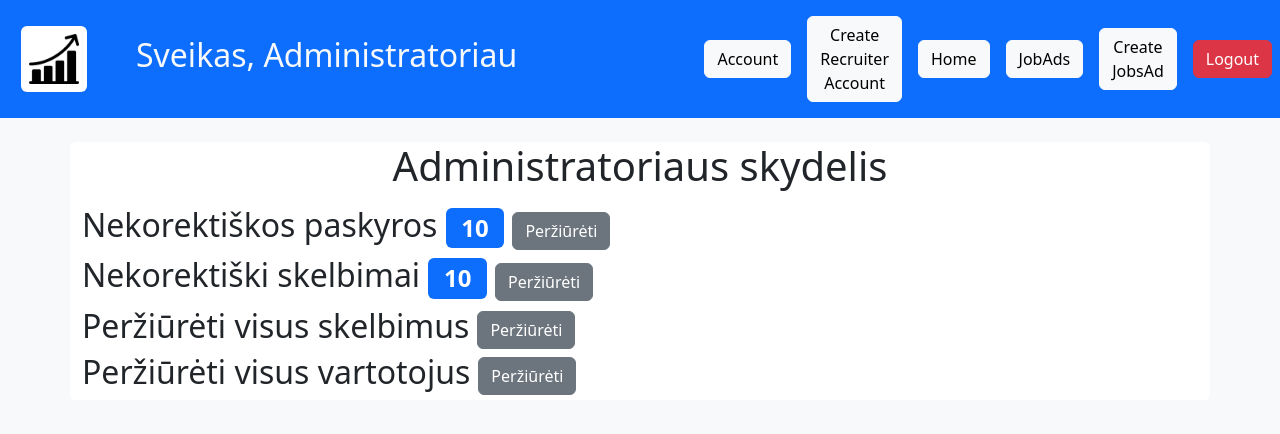
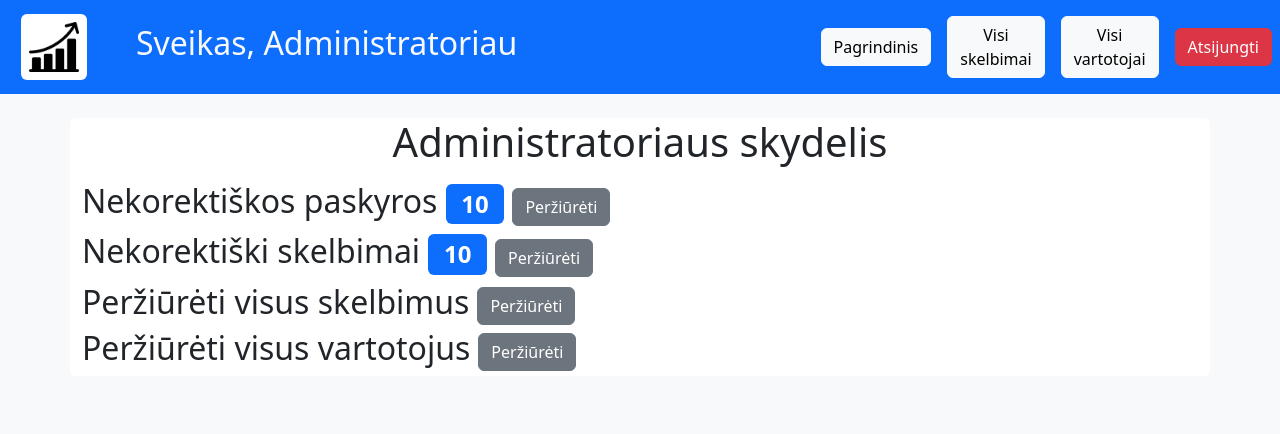
Before and after one commit to Karolinskis/recruitment-platform, a React (Vite) app in the folder frontend/: page / in a window 1280 px wide. Both pictures are taken after a click on the button "Prisijungti kaip Administratorius". Shown: the top 434 px of the page. Built offline with nearby package versions, Linux system fonts and the light colour scheme.

Commit message:
Update navigation to reflect user roles
Worker: 0
Employer: 1
Admin: 2

```diff
--- a/frontend/components/Navigation.jsx
+++ b/frontend/components/Navigation.jsx
@@ -10,6 +10,8 @@ function Navigation() {
   function refreshPage() {
     window.location.reload(false);
   }
+  console.log(auth.roles);
+  // Default when not logged in
   let menu = (
     <>
       <Navbar bg="primary" variant="light">
@@ -29,6 +31,7 @@ function Navigation() {
       </Navbar.Collapse>
       </Navbar>
     </>);
+  // Worker
   if(auth.roles === 0){
     menu =(
     <>
@@ -39,38 +42,48 @@ function Navigation() {
         </div>
       </Navbar.Brand>
       <Container>
-        <h2 className='text-light'>Welcome Candidate</h2>
+        <h2 className='text-light'>Sveikas, Darbuotojau</h2>
       </Container>
       <Navbar.Collapse >
         <Button className='m-2' variant="light" onClick={() => {navigate("/account")}}>Account</Button>
         <Button className='m-2' variant="light" onClick={() => {navigate("/jobsad")}}>JobAds</Button>
-        <Button className='m-2' variant="danger" onClick={refreshPage}>Logout</Button>
+        <Button className='m-2' variant="danger" onClick={() => {navigate("/"); window.location.reload()}}>Logout</Button>
       </Navbar.Collapse>
       </Navbar>
     </>)
   }
+  // Employer
   else if(auth.roles === 1){
-    menu =(<>
-    <Navbar bg="primary" variant="light">
-    <Navbar.Brand onClick={() => {navigate("/dashboard")}} as={Button}>
-      <div className="mx-2 p-2 bg-white rounded">
-        <img src="../src/assets/icon.png" width="50"/>
-      </div>
-    </Navbar.Brand>
-    <Container>
-      <h2 className='text-light'>Sveikas, Darbdavi</h2>
-    </Container>
-    <Navbar.Collapse >
-      <Button className='m-2' variant="light" onClick={() => {navigate("/account")}}>Account</Button>
-      <Button className='m-2' variant="light" onClick={() => {navigate("/applications")}}>Applications</Button>
-      <Button className='m-2' variant="danger" onClick={refreshPage}>Logout</Button>
-    </Navbar.Collapse>
-    </Navbar>
-  </>)}
+    menu = (
+      <>
+          <Navbar bg="primary" variant="light">
+              <Navbar.Brand onClick={() => {navigate("/dashboard")}} as={Button}>
+                  <div className="mx-2 p-2 bg-white rounded">
+                      <img
+                          src="../src/assets/icon.png"
+                          width="50"/>
+                  </div>
+              </Navbar.Brand>
+              <Container>
+                  <h2 className='text-light'>Sveikas, Darbdavy</h2>
+              </Container>
+              <Navbar.Collapse>
+                  <Button className='m-2' variant="light" onClick={() => {navigate("employer/hire-worker")}}>Hire Worker</Button>
+                  <Button className='m-2' variant="light" onClick={() => {navigate("employer/rate-worker")}}>Rate Worker</Button>
+                  <Button className='m-2' variant="light" onClick={() => {navigate("employer/check-worker-availability")}}>Check Worker Availability</Button>
+                  <Button className='m-2' variant="light" onClick={() => {navigate("employer/send-email")}}>Send Email to Worker</Button>
+                  <Button className='m-2' variant="light" onClick={() => {navigate("employer/edit-offer")}}>Edit Job Offer</Button>
+                  <Button className='m-2' variant="light" onClick={() => {navigate("employer/delete-account")}}>Delete Account</Button>
+                  <Button className='m-2' variant="danger" onClick={() => {navigate("/"); window.location.reload()}}>Logout</Button>
+              </Navbar.Collapse>
+          </Navbar>
+      </> );
+  }
+  // Admin
   else if(auth.roles === 2){
     menu =(<>
     <Navbar bg="primary" variant="light">
-    <Navbar.Brand onClick={() => {navigate("/dashboard")}} as={Button}>
+    <Navbar.Brand onClick={() => {navigate("/admin/dashboard")}} as={Button}>
       <div className="mx-2 p-2 bg-white rounded">
         <img
           src="../src/assets/icon.png"
@@ -81,45 +94,15 @@ function Navigation() {
       <h2 className='text-light'>Sveikas, Administratoriau</h2>
     </Container>
     <Navbar.Collapse >
-      <Button className='m-2' variant="light" onClick={() => {navigate("/account")}}>Account</Button>
-      <Button className='m-2' variant="light" onClick={() => {navigate("/createAccount")}}>Create Recruiter Account</Button>
-      <Button className='m-2' variant="light" onClick={() => {navigate("/dashboard")}}>Home</Button>
-      <Button className='m-2' variant="light" onClick={() => {navigate("/jobsad")}}>JobAds</Button>
-      <Button className='m-2' variant="light" onClick={() => {navigate("/jobsad/create")}}>Create JobsAd</Button>
-      <Button className='m-2' variant="danger" onClick={refreshPage}>Logout</Button>
+      <Button className='m-2' variant="light" onClick={() => {navigate("/admin/dashboard")}}>Pagrindinis</Button>
+      <Button className='m-2' variant="light" onClick={() => {navigate("/admin/posts")}}>Visi skelbimai</Button>
+      <Button className='m-2' variant="light" onClick={() => {navigate("/admin/users")}}>Visi vartotojai</Button>
+      <Button className='m-2' variant="danger" onClick={() => {navigate("/"); window.location.reload()}}>Atsijungti</Button>
 
     </Navbar.Collapse>
     </Navbar>
   </>)
-
   }
-  else if (auth.roles === 3) {
-    menu = (
-        <>
-            <Navbar bg="primary" variant="light">
-                <Navbar.Brand onClick={() => {navigate("/dashboard")}} as={Button}>
-                    <div className="mx-2 p-2 bg-white rounded">
-                        <img
-                            src="../src/assets/icon.png"
-                            width="50"/>
-                    </div>
-                </Navbar.Brand>
-                <Container>
-                    <h2 className='text-light'>Employer Actions</h2>
-                </Container>
-                <Navbar.Collapse>
-                    <Button className='m-2' variant="light" onClick={() => {navigate("employer/hire-worker")}}>Hire Worker</Button>
-                    <Button className='m-2' variant="light" onClick={() => {navigate("employer/rate-worker")}}>Rate Worker</Button>
-                    <Button className='m-2' variant="light" onClick={() => {navigate("employer/check-worker-availability")}}>Check Worker Availability</Button>
-                    <Button className='m-2' variant="light" onClick={() => {navigate("employer/send-email")}}>Send Email to Worker</Button>
-                    <Button className='m-2' variant="light" onClick={() => {navigate("employer/edit-offer")}}>Edit Job Offer</Button>
-                    <Button className='m-2' variant="light" onClick={() => {navigate("employer/delete-account")}}>Delete Account</Button>
-                    <Button className='m-2' variant="danger" onClick={refreshPage}>Logout</Button>
-                </Navbar.Collapse>
-            </Navbar>
-        </>
-    );
-}
 
   return (
       menu
```
